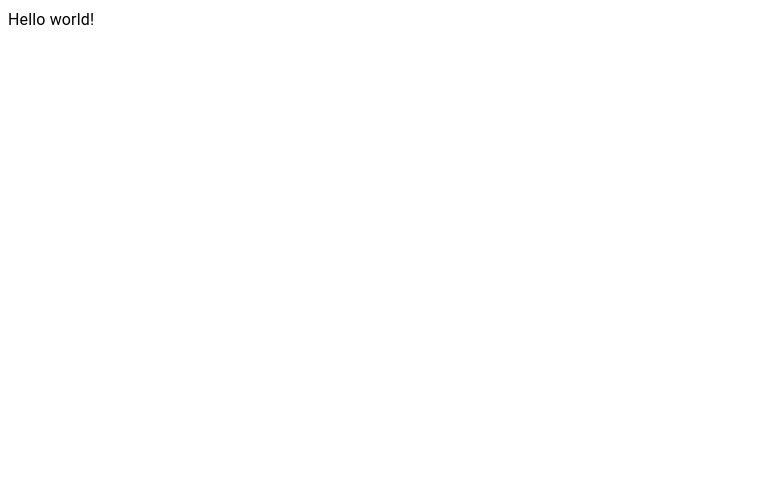
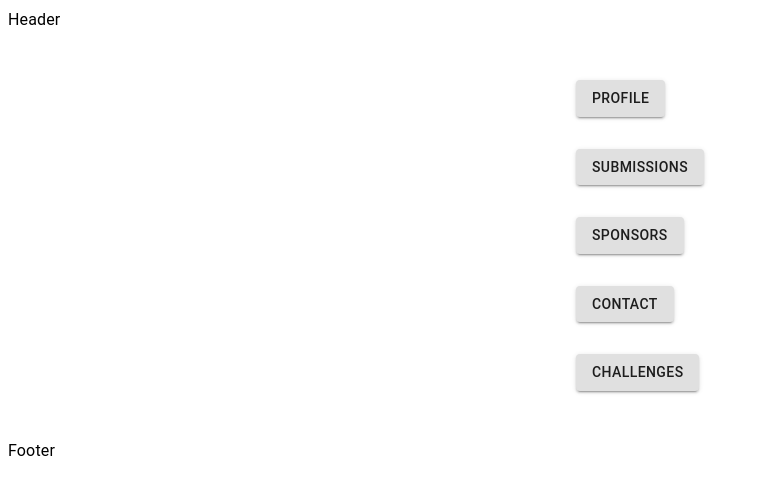
Before and after one commit to greatunihack/2021-greatunihack, a React (Create React App) app: page /dashboard/home in a window 1280 px wide. Shown: the top 494 px of the page, without its empty margins (0-759 px from the left). Built offline with nearby package versions, Linux system fonts and the light colour scheme.

Commit message:
Add temporary dashboard with routing to blank pages

```diff
--- a/src/App.tsx
+++ b/src/App.tsx
@@ -5,14 +5,26 @@ import { ThemeProvider } from "@material-ui/styles";
 import Theme from "src/components/theme/index";
 
 import Landing from "src/pages/landing";
+import Dashboard from "src/components/dashboard";
+import Apply from "src/pages/apply";
+import Login from "src/pages/login";
 
 export default function App() {
   return (
     <ThemeProvider theme={Theme}>
       <Router>
         <Switch>
-          <Route path="/">
+          <Route exact path="/">
             <Landing />
+          </Route>
+          <Route path="/dashboard">
+            <Dashboard />
+          </Route>
+          <Route path="/login">
+            <Login />
+          </Route>
+          <Route path="/apply">
+            <Apply />
           </Route>
         </Switch>
       </Router>
--- /dev/null
+++ b/src/components/dashboard/index.tsx
@@ -0,0 +1,45 @@
+import { Typography } from "@material-ui/core";
+import {
+  BrowserRouter as Router,
+  Switch,
+  Route,
+  Redirect,
+} from "react-router-dom";
+import Submissions from "src/pages/submissions";
+import Home from "src/pages/home";
+import Profile from "src/pages/profile";
+import Contact from "src/pages/contact";
+import Sponsors from "src/pages/sponsors";
+import Challenges from "src/pages/challenges";
+
+export default function Landing() {
+  return (
+    <Router>
+      <Typography>Header</Typography>
+      <Switch>
+        <Route exact path="/dashboard">
+          <Redirect push to="/dashboard/home" />
+        </Route>
+        <Route exact path="/dashboard/home">
+          <Home />
+        </Route>
+        <Route exact path="/dashboard/profile">
+          <Profile />
+        </Route>
+        <Route exact path="/dashboard/submissions">
+          <Submissions />
+        </Route>
+        <Route exact path="/dashboard/sponsors">
+          <Sponsors />
+        </Route>
+        <Route exact path="/dashboard/contact">
+          <Contact />
+        </Route>
+        <Route exact path="/dashboard/challenges">
+          <Challenges />
+        </Route>
+      </Switch>
+      <Typography>Footer</Typography>
+    </Router>
+  );
+}
--- /dev/null
+++ b/src/pages/apply/index.tsx
@@ -0,0 +1,5 @@
+import { Typography } from "@material-ui/core";
+
+export default function Apply() {
+  return <Typography>Apply</Typography>;
+}
--- /dev/null
+++ b/src/pages/challenges/index.tsx
@@ -0,0 +1,5 @@
+import { Typography } from "@material-ui/core";
+
+export default function Challenges() {
+  return <Typography>Challenges</Typography>;
+}
--- /dev/null
+++ b/src/pages/contact/index.tsx
@@ -0,0 +1,5 @@
+import { Typography } from "@material-ui/core";
+
+export default function Contact() {
+  return <Typography>Contact</Typography>;
+}
--- /dev/null
+++ b/src/pages/home/index.tsx
@@ -0,0 +1,35 @@
+import { Button, Grid, Box } from "@material-ui/core";
+
+export default function Home() {
+  return (
+    <Grid container direction="row" justifyContent="center" alignItems="center">
+      <Box m={2}>
+        <Box m={4}>
+          <Button variant="contained" href="/dashboard/profile">
+            Profile
+          </Button>
+        </Box>
+        <Box m={4}>
+          <Button variant="contained" href="/dashboard/submissions">
+            Submissions
+          </Button>
+        </Box>
+        <Box m={4}>
+          <Button variant="contained" href="/dashboard/sponsors">
+            Sponsors
+          </Button>
+        </Box>
+        <Box m={4}>
+          <Button variant="contained" href="/dashboard/contact">
+            Contact
+          </Button>
+        </Box>
+        <Box m={4}>
+          <Button variant="contained" href="/dashboard/challenges">
+            Challenges
+          </Button>
+        </Box>
+      </Box>
+    </Grid>
+  );
+}
--- a/src/pages/landing/index.tsx
+++ b/src/pages/landing/index.tsx
@@ -1,5 +1,25 @@
-import { Typography } from "@material-ui/core";
+import { Button, Grid, Box } from "@material-ui/core";
 
-export default function Landing() {
-  return <Typography>Hello world!</Typography>;
+export default function landing() {
+  return (
+    <Grid container direction="row" justifyContent="center" alignItems="center">
+      <Box m={2}>
+        <Box m={4}>
+          <Button variant="contained" href="/login">
+            Login
+          </Button>
+        </Box>
+        <Box m={4}>
+          <Button variant="contained" href="/apply">
+            Apply
+          </Button>
+        </Box>
+        <Box m={4}>
+          <Button variant="contained" href="/dashboard/home">
+            Dashboard
+          </Button>
+        </Box>
+      </Box>
+    </Grid>
+  );
 }
--- /dev/null
+++ b/src/pages/login/index.tsx
@@ -0,0 +1,5 @@
+import { Typography } from "@material-ui/core";
+
+export default function Login() {
+  return <Typography>Login</Typography>;
+}
--- /dev/null
+++ b/src/pages/profile/index.tsx
@@ -0,0 +1,5 @@
+import { Typography } from "@material-ui/core";
+
+export default function Profile() {
+  return <Typography>Profile</Typography>;
+}
--- /dev/null
+++ b/src/pages/sponsors/index.tsx
@@ -0,0 +1,5 @@
+import { Typography } from "@material-ui/core";
+
+export default function Sponsors() {
+  return <Typography>Sponsors</Typography>;
+}
--- /dev/null
+++ b/src/pages/submissions/index.tsx
@@ -0,0 +1,5 @@
+import { Typography } from "@material-ui/core";
+
+export default function Submissions() {
+  return <Typography>Submissions</Typography>;
+}
```
